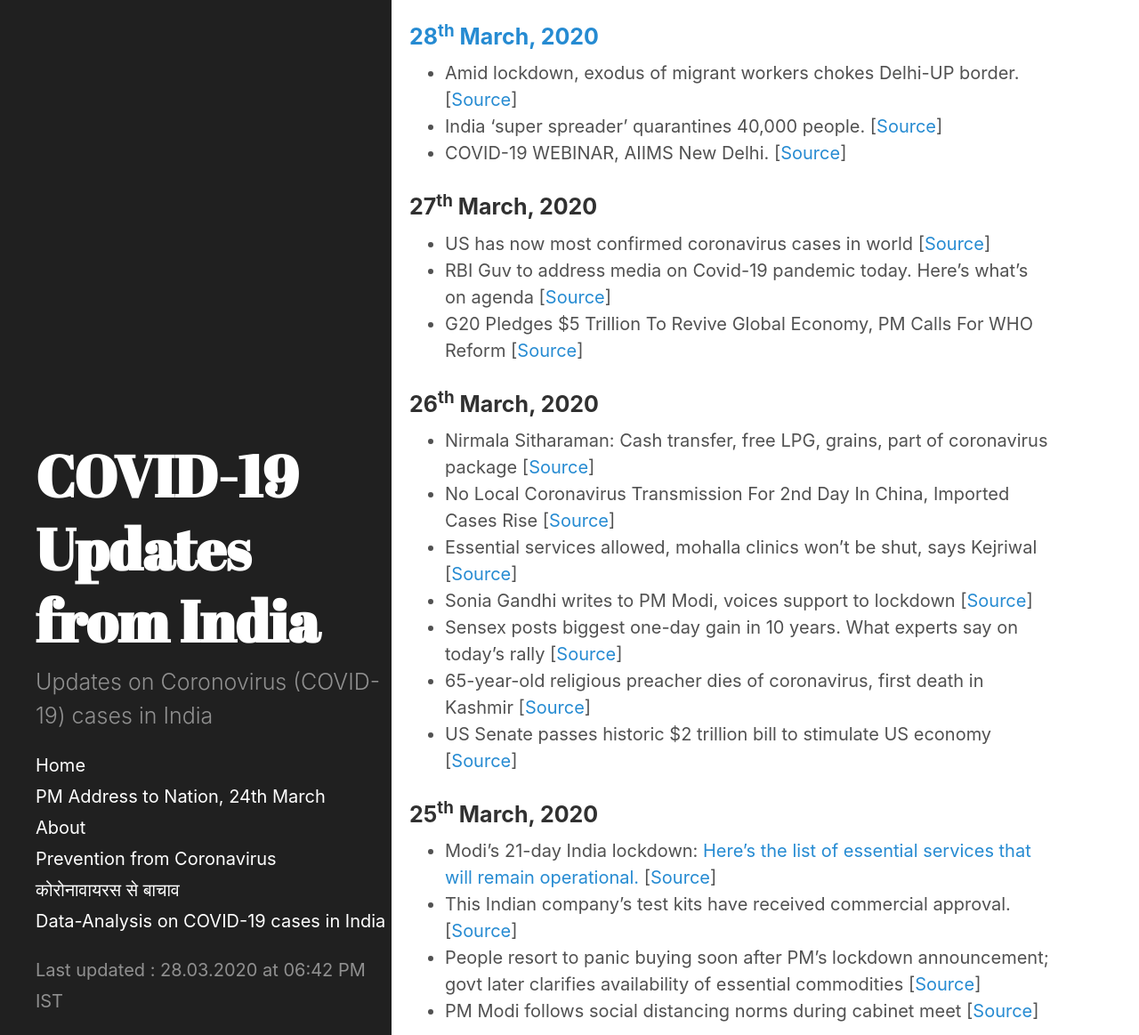
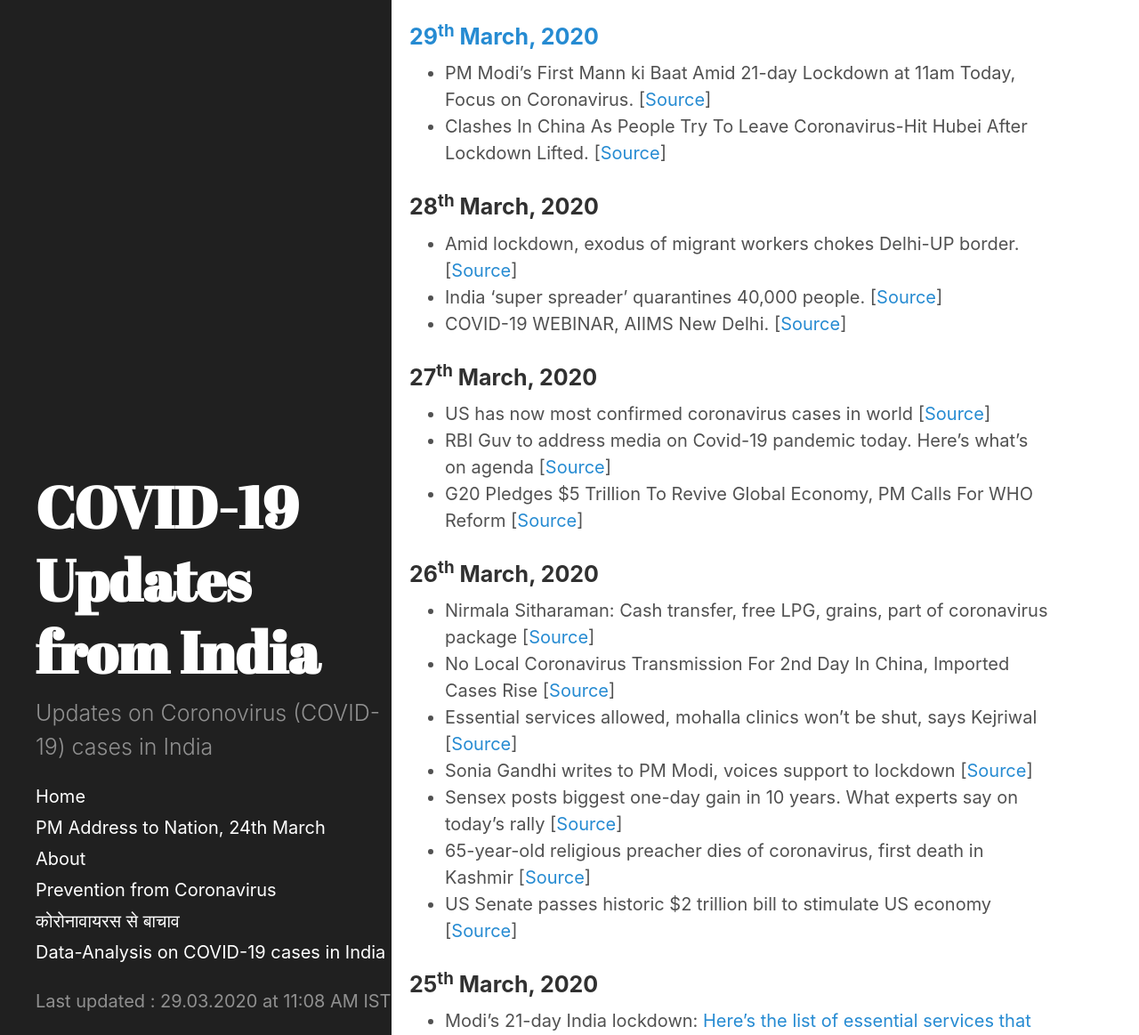
Before and after one commit to bhooraj/covid19updates-india, a Jekyll site: the page built from _posts/2020-03-29-Latest-updates.md, in a window 1280 px wide and 1400 px high, scrolled down 942 px, cut to the strip 237-1400 px from the top of the window. Shown: the whole strip at 89% size. Built offline with Jekyll 4.4.1, drawn with Linux system fonts in a browser that asks for light colours; some of the changed text lies outside the part shown.

Commit message:
Updated table and news section

```diff
--- a/_data/last_updated.yml
+++ b/_data/last_updated.yml
@@ -1 +1 @@
-- updated_on : "28.03.2020 at 06:42 PM IST"
+- updated_on : "29.03.2020 at 11:08 AM IST"
--- a/_posts/2020-03-28-Latest-updates.md
+++ b/_posts/2020-03-29-Latest-updates.md
@@ -10,7 +10,11 @@
 <div class="embed-responsive embed-responsive-16by9">
 <iframe class="embed-responsive-item" width="560" height="315" src="https://www.youtube.com/embed/zZ-pqoRREI8" frameborder="0" allow="accelerometer; autoplay; encrypted-media; gyroscope; picture-in-picture" allowfullscreen></iframe>
 </div>
-### [28<sup>th</sup> March, 2020](#updates)
+### [29<sup>th</sup> March, 2020](#updates)
+- PM Modi’s First Mann ki Baat Amid 21-day Lockdown at 11am Today, Focus on Coronavirus. [[Source](https://www.news18.com/news/india/pm-modis-first-mann-ki-baat-amid-21-day-lockdown-at-11am-today-focus-on-coronavirus-2555455.html)]
+- Clashes In China As People Try To Leave Coronavirus-Hit Hubei After Lockdown Lifted. [[Source](https://www.ndtv.com/world-news/coronavirus-epidemic-clashes-erupt-in-china-as-people-try-to-leave-virus-hit-hubei-after-lockdown-li-2202379)]
+
+### 28<sup>th</sup> March, 2020
 - Amid lockdown, exodus of migrant workers chokes Delhi-UP border. [[Source](https://www.livemint.com/news/india/covid-19-exodus-of-migrant-workers-chokes-delhi-up-border-11585323563278.html)]
 - India 'super spreader' quarantines 40,000 people. [[Source](https://www.bbc.com/news/world-asia-india-52061915)]
 - COVID-19 WEBINAR, AIIMS New Delhi. [[Source](https://www.youtube.com/watch?v=BTLGGV3_XnI)]
--- a/_posts/2020-03-28-home.md
+++ b/_posts/2020-03-29-home.md
@@ -6,7 +6,7 @@
 
 COVID-19 is the infectious disease caused by the most recently discovered coronavirus (2019-nCoV). This new virus and disease were unknown before the outbreak began in Wuhan, China, in December 2019.
 
-## COVID-19 Cases in India (including foreign nationals, as on 28.03.2020 at 06:36 PM)
+## COVID-19 Cases in India (including foreign nationals, as on 29.03.2020 at 10:00 AM)
 <p id = "totalcases" style="font-size: 1.2rem; font-weight: bold;"></p>
 <p id = "totalrecovered" style="font-size: 1.2rem; font-weight: bold;"></p>
 <p id = "totaldeaths" style="font-size: 1.2rem; font-weight: bold;"></p>
@@ -22,7 +22,7 @@
 
 <div class="datatable-begin"></div>
 
-{% include table_28march_6-36.md %}
+{% include table_29march_11-00AM.md %}
 
 <div class="datatable-end"></div>
 
```
Also changed, not shown: _includes/table_29march_11-00AM.md (added, +29 -0 lines).
